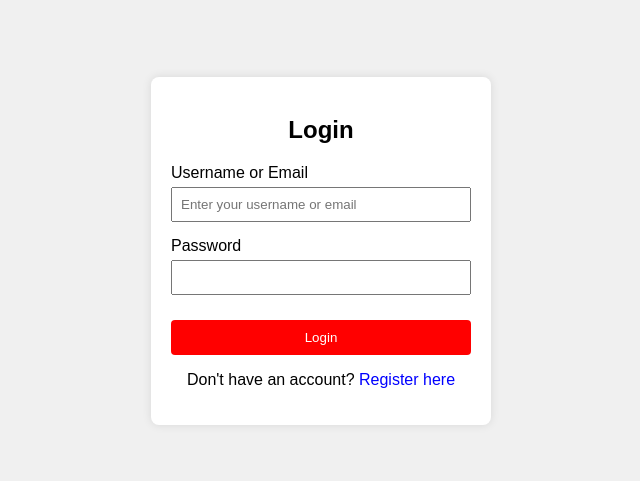
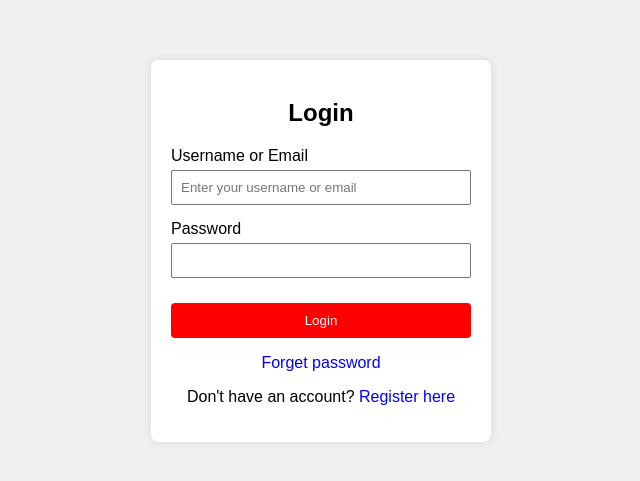
Before and after one commit to Chepkoech1/CrowdSourcedStory, a plain HTML site: page frontend/login.html in a window 1280 px wide. Shown: the part 149-630 px from the top of the page, without its empty margins (319-959 px from the left). Drawn offline with Linux system fonts and the light colour scheme.

Commit message:
updated login file

```diff
--- a/frontend/login.html
+++ b/frontend/login.html
@@ -97,11 +97,12 @@
 
         <!-- Register Link -->
         <div class="register-container">
+            <p><a href="../frontend/register.html">Forget password</a></p>
             <p>Don't have an account? <a href="../frontend/register.html">Register here</a></p>
         </div>
     </div>
 
-    <!-- <script>
+    <script>
         const loginForm = document.getElementById('loginForm');
         const messageElement = document.getElementById('message');
 
@@ -123,6 +124,6 @@
                 messageElement.textContent = 'Invalid username or password. Please try again.';
             }
         });
-    </script> -->
+    </script>
 </body>
 </html>
```
